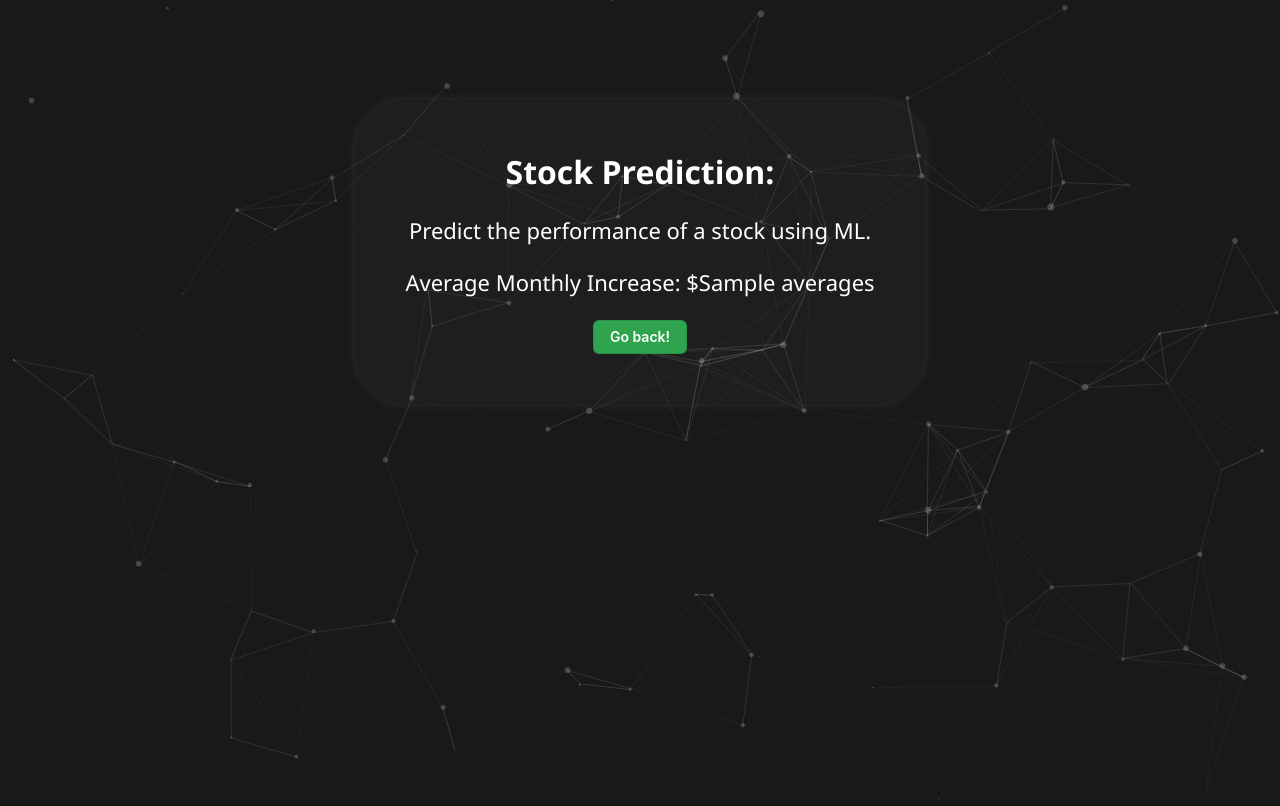
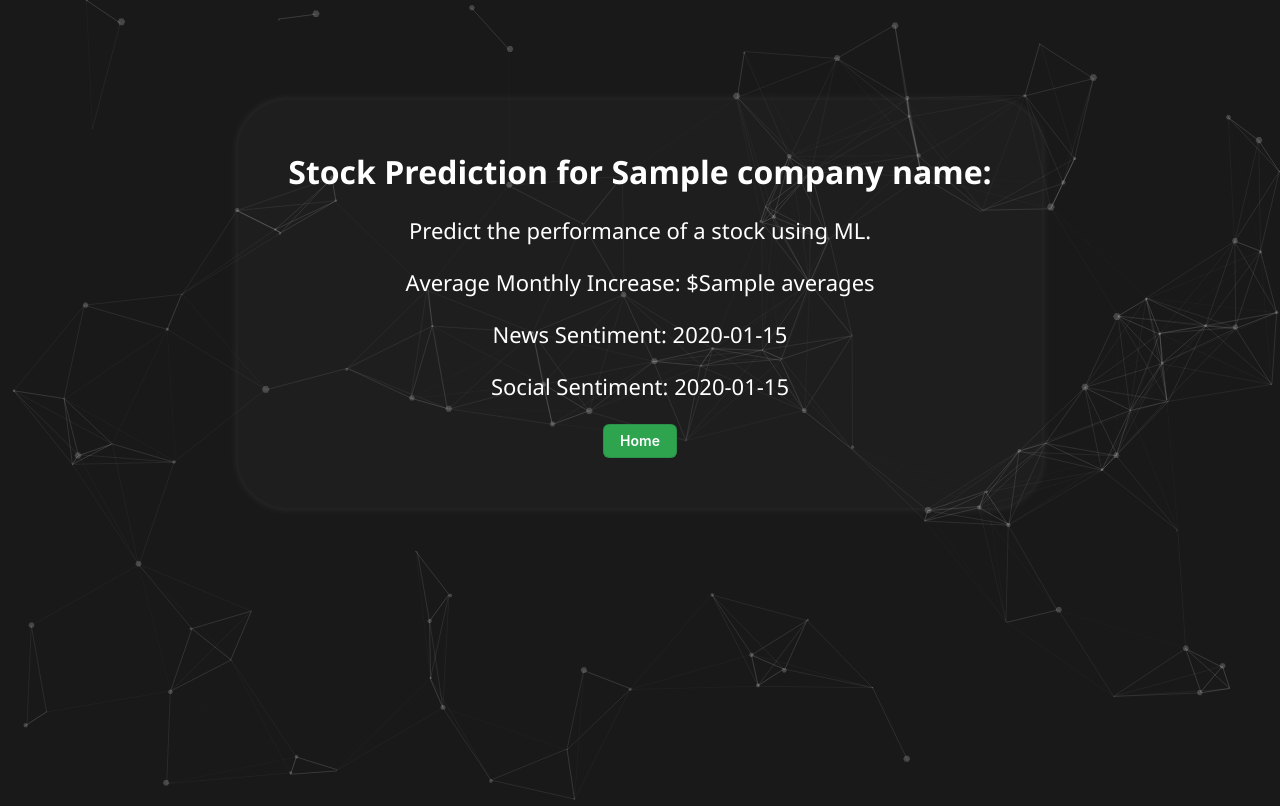
Before and after one commit to w1lt/stock-savant, a Flask app: template templates/result.html in a window 1280 px wide. Run offline with Flask 2, Linux system fonts and the light colour scheme; the template is opened without the code that fills it: most values are stand-ins (such as "Sample title", 1, 10 or a date in 2020).

Commit message:
added ui elements

```diff
--- a/app.py
+++ b/app.py
@@ -1,9 +1,7 @@
 from flask import Flask, render_template, request
-import yfinance as yf
-import pandas as pd
 import calc_12_avg as calc
-import stock_graph
-from bokeh.embed import components
+import news_sentiment as news
+import social_media_trends as social
 
 app = Flask(__name__)
 
@@ -14,13 +12,20 @@ def index():
 
         # Calculate the 12-month averages
         try:
-            monthly_averages = calc.calc_12_avg(ticker_symbol)
+            monthly_averages = calc.calc_12_avg(ticker_symbol)[0]
+            company_name = calc.calc_12_avg(ticker_symbol)[1]
+            news_sentiment = news.get_company_news_sentiment(ticker_symbol) #takes in company stock name as string
+            social_data = social.analyze_social_media_data(ticker_symbol) #takes in company stock name as string
+            social_sentiment = social_data[0]
+            social_posts = social_data[1]
+
+
         except:
             return render_template('index.html', error=True)
 
-        return render_template('result.html', ticker=ticker_symbol, averages=monthly_averages)
+        return render_template('result.html', ticker=ticker_symbol, company_name = company_name, averages=monthly_averages, news_sentiment=news_sentiment, social_sentiment=social_sentiment, social_posts = social_posts)
 
     return render_template('index.html')
 
 if __name__ == '__main__':
-    app.run(host='0.0.0.0', port=8080)
+    app.run()
--- a/calc_12_avg.py
+++ b/calc_12_avg.py
@@ -8,6 +8,7 @@ def calc_12_avg(ticker_symbol):
 
     # Fetch the historical data
     data = yf.download(ticker_symbol, start=start_date, end=end_date)
+    company_name = ticker_symbol.info['longName']
 
     # Calculate the monthly averages
     monthly_averages = data['Adj Close'].resample('M').mean()
@@ -18,4 +19,5 @@ def calc_12_avg(ticker_symbol):
     # Calculate the average monthly increase
     avg_monthly_increase = monthly_changes.mean()
     avg_monthly_increase = str(round(avg_monthly_increase, 2))
+    avg_monthly_increase = [avg_monthly_increase, company_name]
     return avg_monthly_increase
--- a/social_media_trends.py
+++ b/social_media_trends.py
@@ -19,7 +19,7 @@ subreddit_name = "StockMarket"
 def fetch_reddit_data(company_name, subreddit_name):
     subreddit = reddit.subreddit(subreddit_name)
     posts = []
-    for submission in subreddit.search(company_name, limit=1000):  # Adjust the number of posts as needed
+    for submission in subreddit.search(company_name, limit=10):  # Adjust the number of posts as needed
         posts.append(submission.title + ' ' + submission.selftext)
     return posts
 
--- a/static/particles.js
+++ b/static/particles.js
@@ -3,7 +3,7 @@ function initParticles(lineColor) {
   particlesInstance = particlesJS("particles-js", {
     particles: {
       number: {
-        value: 80,
+        value: 100,
         density: {
           enable: true,
           value_area: 800,
--- a/templates/index.html
+++ b/templates/index.html
@@ -23,7 +23,7 @@
         <p>Predict the performance of a stock using ML.</p>
         <form method="post">
           <input
-            placeholder="AAPL, TSLA, etc."
+            placeholder="GS, AAPL, etc."
             type="text"
             id="ticker"
             name="ticker"
--- a/templates/result.html
+++ b/templates/result.html
@@ -10,10 +10,12 @@
   <body>
     <div id="particles-js"></div>
     <div class="maintext">
-      <h1 style="font-size: xx-large">Stock Prediction:</h1>
+      <h1 style="font-size: xx-large">Stock Prediction for {{ company_name }}:</h1>
       <p>Predict the performance of a stock using ML.</p>
       <p>Average Monthly Increase: ${{ averages }}</p>
-      <a href="/"><button class="button-3" type="submit">Go back!</button></a>
+      <p>News Sentiment: {{ news_sentiment }}</p>
+      <p>Social Sentiment: {{ social_sentiment }}</p>
+      <a href="/"><button class="button-3" type="submit">Home</button></a>
       </div>
 
 
```
